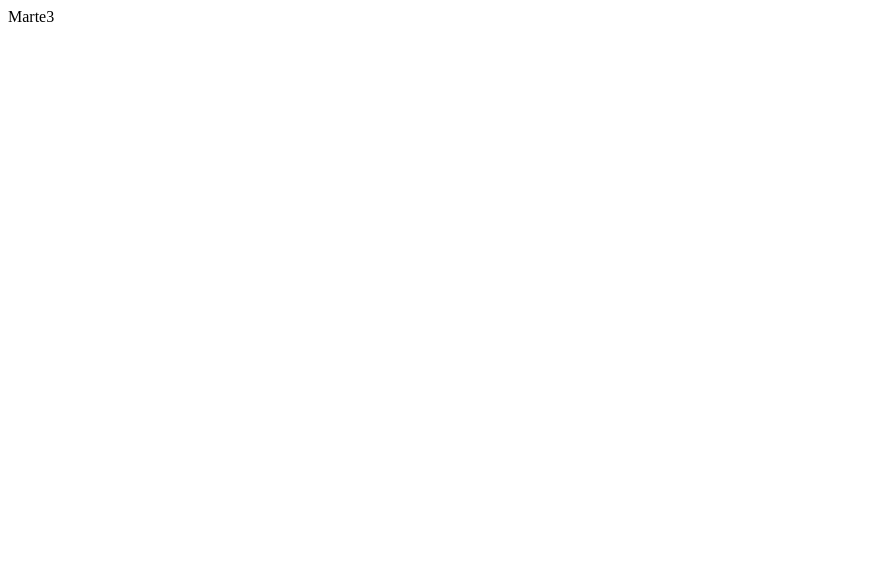
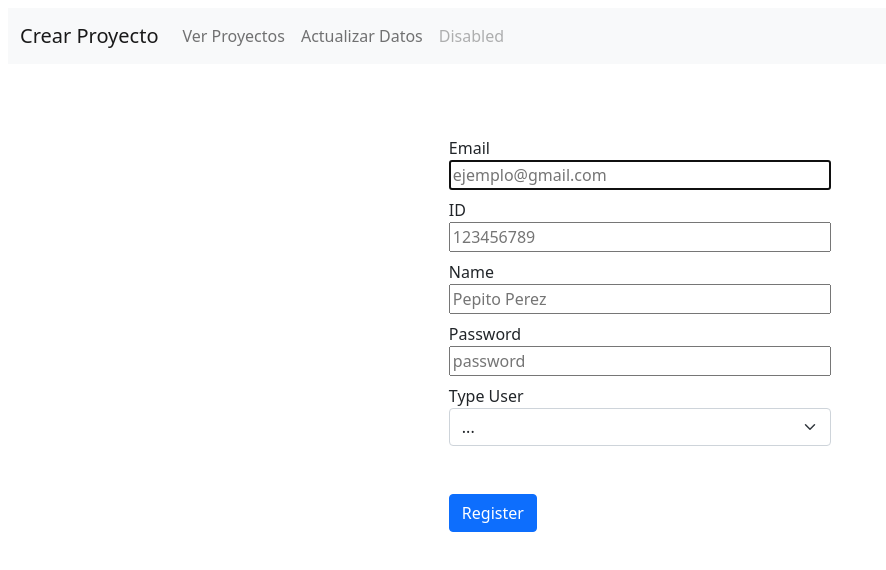
Before and after one commit to Rurouni527/Marte3, a React (Create React App) app in the folder frontend/: page /register in a window 1280 px wide. Shown: the top 570 px of the page, without its empty margins (0-886 px from the left). Built offline with nearby package versions, Linux system fonts and the light colour scheme; no server answers.

Commit message:
autenticacion y registro

```diff
--- a/frontend/package.json
+++ b/frontend/package.json
@@ -3,13 +3,17 @@
   "version": "0.1.0",
   "private": true,
   "dependencies": {
+    "@apollo/client": "^3.5.6",
     "@testing-library/jest-dom": "^5.16.1",
     "@testing-library/react": "^11.2.7",
     "@testing-library/user-event": "^12.8.3",
     "bootstrap": "^5.1.3",
+    "graphql": "^16.1.0",
     "react": "^17.0.2",
     "react-dom": "^17.0.2",
+    "react-router-dom": "^6.0.2",
     "react-scripts": "4.0.3",
+    "react-toastify": "^8.1.0",
     "web-vitals": "^1.1.2"
   },
   "scripts": {
--- a/frontend/src/App.js
+++ b/frontend/src/App.js
@@ -1,9 +1,23 @@
+import { ToastContainer } from "react-toastify";
+import Authentication from "./component/Authentication";
+import "react-toastify/dist/ReactToastify.css";
+import {BrowserRouter as Router, Routes, Route} from 'react-router-dom'
+import Register from './component/Register'
+import Navbar from "./component/Navbar";
 
 function App() {
   return (
-    <di>
-      Marte3
-    </di>
+    <>
+    <Router>
+    <Navbar/>
+      <Routes>
+        <Route path="/" element={<Authentication />} />
+        <Route path="/login" element={<Authentication />} />
+        <Route path="/register" element={<Register/>} />
+      </Routes>
+    </Router>
+      <ToastContainer />
+    </>
   );
 }
 
--- /dev/null
+++ b/frontend/src/component/Authentication.js
@@ -0,0 +1,104 @@
+import React from "react";
+import { useState } from "react";
+import {Link} from 'react-router-dom'
+import { useQuery } from "@apollo/client";
+import {GET_USER} from "../graphql/Query";
+import {toast} from 'react-toastify'
+
+export const DataUser = {
+  id: "",
+  userType: ""
+}
+
+export default function Authentication() {
+  const [authentication, setAuthentication] = useState({
+    email: "",
+    password: "",
+  });
+
+  const handleInputChange = (e) => {
+    setAuthentication({ ...authentication, [e.target.name]: e.target.value });
+  };
+
+    const { data } = useQuery(GET_USER, {
+      variables: {
+        filter: {
+          email: `${authentication.email}`,
+          password: `${authentication.password}`,
+        },
+      },
+    });
+
+  const handleSubmit = (e) => {
+    e.preventDefault();
+
+    if(data.userOne){
+      if(data.userOne.state === "pendiente"){
+        toast("Usuario a espera de aprobacion")
+        console.log(data.userOne.state);
+
+      }else if(data.userOne.state === "noautorizado"){
+        toast("Usuario no autorizado")
+      }else{
+
+        toast("usuario correcto")
+        DataUser.id = data.userOne._id;
+        DataUser.userType = data.userOne.userType;
+
+        console.log(DataUser)
+      }
+
+    }else {
+      toast("Usuario incorrecto")
+    }
+  };
+
+  return (
+    <div className="container " style={{ height: " 500px" }}>
+      <div className="row" style={{ height: " 500px" }}>
+        <div className="col-md-6 mx-auto p-5">
+          <div className="card bg-secondary">
+            <div className="card-body">
+              <h2>Login</h2>
+
+              <form onSubmit={handleSubmit}>
+                <label htmlFor="inputEmail3" className="col-form-label">
+                  Email
+                </label>
+                <div className="form-group p-1">
+                  <input
+                    type="email"
+                    className="form-control"
+                    name="email"
+                    autoFocus
+                    required
+                    onChange={handleInputChange}
+                  />
+                </div>
+
+                <label htmlFor="inputPassword3" className="col-form-label">
+                  Password
+                </label>
+                <div className="form-group p-1">
+                  <input
+                    type="password"
+                    className="form-control"
+                    name="password"
+                    required
+                    onChange={handleInputChange}
+                  />
+                </div>
+                <div className="d-flex justify-content-between p-2">
+                  <button className="btn btn-primary">Sign in</button>
+                  <Link className="btn btn-primary" to="/register">
+                    Register
+                  </Link>
+                </div>
+              </form>
+            </div>
+          </div>
+        </div>
+      </div>
+    </div>
+  );
+}
--- /dev/null
+++ b/frontend/src/component/Navbar.js
@@ -0,0 +1,24 @@
+import React from 'react'
+import {Link} from 'react-router-dom'
+
+export default function Navbar() {
+    return (
+        <div className='p-2'>
+            <nav className="navbar navbar-expand-lg navbar-light bg-light">
+        <div className="container-fluid">
+          <Link className="navbar-brand" to="#">Crear Proyecto</Link>
+          <button className="navbar-toggler" type="button" data-bs-toggle="collapse" data-bs-target="#navbarNavAltMarkup" aria-controls="navbarNavAltMarkup" aria-expanded="false" aria-label="Toggle navigation">
+            <span className="navbar-toggler-icon" />
+          </button>
+          <div className="collapse navbar-collapse" id="navbarNavAltMarkup">
+            <div className="navbar-nav">
+              <Link className="nav-link" to="#">Ver Proyectos</Link>
+              <Link className="nav-link" to="#">Actualizar Datos</Link>
+              <Link className="nav-link disabled" to="#" tabIndex={-1} aria-disabled="true">Disabled</Link>
+            </div>
+          </div>
+        </div>
+      </nav>
+        </div>
+    )
+}
--- /dev/null
+++ b/frontend/src/component/Register.js
@@ -0,0 +1,159 @@
+import React from "react";
+import { useState, useEffect } from "react";
+import { useMutation, useQuery } from "@apollo/client";
+import { CREATE_USER } from "../graphql/Mutation";
+import { GET_USER } from "../graphql/Query";
+import {useNavigate} from 'react-router-dom'
+import { toast } from "react-toastify";
+
+export default function Register() {
+  const initialState = {
+    email: "",
+    id: "",
+    name: "",
+    password: "",
+    typeUser: "",
+    state: "pendiente",
+  };
+
+  const [user, setUser] = useState(initialState);
+  const Navigate = useNavigate();
+
+  //definicion de la mutacion
+  const [createUser] = useMutation(CREATE_USER, {
+    variables: {
+      record: {
+        email: `${user.email}`,
+        identificacion: `${user.id}`,
+        fullName: `${user.name}`,
+        password: `${user.password}`,
+        userType: `${user.typeUser}`,
+        state: `${user.state}`,
+      },
+    },
+  });
+
+  const {data} = useQuery(GET_USER, {
+    variables: {
+        filter: {
+          OR: [{email:`${user.email}` }, {identificacion: `${user.id}`}]
+        },
+    },
+  })
+
+  const handleInputChange = (e) => {
+    setUser({ ...user, [e.target.name]: e.target.value });
+  };
+
+  const handleSubmit = (e) => {
+     e.preventDefault();
+
+    //realiza la mutacion
+    const crear = async () => {
+      await createUser();
+    };
+
+    if(data.userOne){
+        console.log(data.userOne)
+        toast("Usuario existente");
+    }else{
+        try {
+            crear();
+            toast("El usuario se activara en 24 horas");
+            Navigate("/login")
+          } catch (error) {
+            toast("El usuario no se pudo crear");
+          }
+    }
+  };
+
+//   useEffect(() => {
+//      const getUser = () =>{
+//         GetUser();
+//      }
+
+//   }, [])
+
+  return (
+    <>
+      <div className="container p-2">
+        <div className="mb-3 row">
+          <div className="col-md-5 mx-auto p-5">
+            <form onSubmit={handleSubmit}>
+              <label className="mt-2">Email</label>
+
+              <div>
+                <input
+                  className="col-md-12"
+                  type="email"
+                  name="email"
+                  placeholder="ejemplo@gmail.com"
+                  onChange={handleInputChange}
+                  autoFocus
+                  required
+                />
+              </div>
+
+              <label className="mt-2">ID</label>
+
+              <div>
+                <input
+                  className="col-md-12"
+                  type="text"
+                  name="id"
+                  placeholder="123456789"
+                  onChange={handleInputChange}
+                  required
+                />
+              </div>
+
+              <label className="mt-2">Name</label>
+
+              <div>
+                <input
+                  className="col-md-12"
+                  type="text"
+                  name="name"
+                  placeholder="Pepito Perez"
+                  onChange={handleInputChange}
+                  required
+                />
+              </div>
+
+              <label className="mt-2">Password</label>
+
+              <div>
+                <input
+                  className="col-md-12"
+                  type="password"
+                  name="password"
+                  placeholder="password"
+                  onChange={handleInputChange}
+                  required
+                />
+              </div>
+
+              <label className="mt-2">Type User</label>
+
+              <select
+                name="typeUser"
+                className="form-select"
+                aria-label="Default select example"
+                onChange={handleInputChange}
+              >
+                <option selected>...</option>
+                <option value={"student"}>student</option>
+                <option value={"administrator"}>Administrator</option>
+                <option value={"leader"}>Leader</option>
+              </select>
+
+              <div className="mt-5">
+                <button className="btn btn-primary">Register</button>
+              </div>
+            </form>
+          </div>
+        </div>
+      </div>
+    </>
+  );
+}
--- /dev/null
+++ b/frontend/src/graphql/Client.js
@@ -0,0 +1,8 @@
+import {ApolloClient, InMemoryCache} from '@apollo/client'
+
+const Client = new ApolloClient({
+    uri: "http://localhost:5000/graphql/",
+    cache: new InMemoryCache()
+})
+
+export default Client;
--- /dev/null
+++ b/frontend/src/graphql/Mutation.js
@@ -0,0 +1,10 @@
+import {gql} from '@apollo/client'
+
+export const CREATE_USER = gql`
+mutation($record:CreateOneusersInput!){
+    userCreateOne(record:$record){
+      record{
+        email
+      }
+    }
+  }`
--- /dev/null
+++ b/frontend/src/graphql/Query.js
@@ -0,0 +1,11 @@
+import { gql } from "@apollo/client";
+
+export const GET_USER = gql`
+  query ($filter: FilterFindOneusersInput) {
+    userOne(filter: $filter) {
+      _id
+      userType
+      state
+    }
+  }
+`;
--- a/frontend/src/index.js
+++ b/frontend/src/index.js
@@ -1,13 +1,19 @@
-import React from 'react';
-import ReactDOM from 'react-dom';
-import App from './App';
-import reportWebVitals from './reportWebVitals';
+import React from "react";
+import ReactDOM from "react-dom";
+import App from "./App";
+import reportWebVitals from "./reportWebVitals";
+import "bootstrap/dist/css/bootstrap.min.css";
+import "bootstrap/dist/js/bootstrap.bundle.min.js";
+import { ApolloProvider } from "@apollo/client";
+import Cliente from './graphql/Client'
 
 ReactDOM.render(
   <React.StrictMode>
-    <App />
+    <ApolloProvider client={Cliente}>
+      <App />
+    </ApolloProvider>
   </React.StrictMode>,
-  document.getElementById('root')
+  document.getElementById("root")
 );
 
 // If you want to start measuring performance in your app, pass a function
```
Also changed, not shown: frontend/src/component/Authication.jsx (deleted), 1 other file (tests, documents, lock files or other folders).
